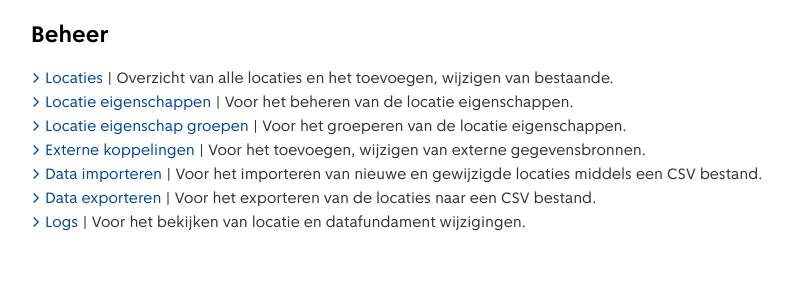
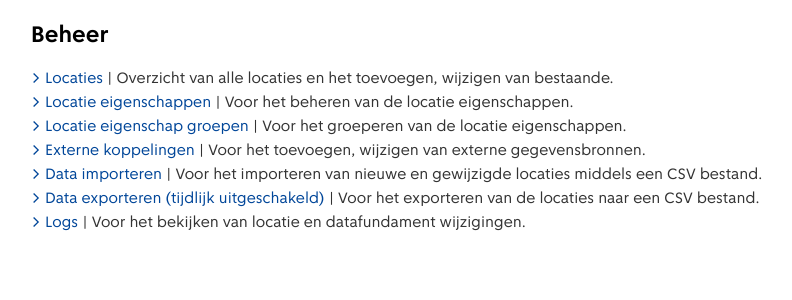
Before and after one commit to Amsterdam/fb-locatielijst, a Django app: page /locaties/beheer in a window 1280 px wide. Shown: the part 141-441 px from the top of the page, without its empty margins (1-793 px from the left). Run offline with Django 4.2, Linux system fonts and the light colour scheme; the visitor is signed in with stand-in values (Sample User, id 1); parts of the project's set-up code (start-up, migrations or seed data) failed here and were passed over.

Commit message:
Disable location export

```diff
--- a/src/locations/templates/locations/location-admin.html
+++ b/src/locations/templates/locations/location-admin.html
@@ -73,13 +73,13 @@
         | Voor het importeren van nieuwe en gewijzigde locaties middels een CSV bestand.
     </li>
     <li>
-        <a href="{% url 'locations_urls:location-export' %}">
+        <a href="#">
             <span class="icon">
                 <svg xmlns="http://www.w3.org/2000/svg" viewBox="0 0 32 32" aria-hidden="true" focusable="false">
                     <path fill-rule="evenodd" d="m9.757 32-2.9-2.91L19.937 16 6.857 2.91 9.757 0l16 16z"></path>
                 </svg>
             </span>
-            Data exporteren
+            Data exporteren (tijdlijk uitgeschakeld)
         </a>
         | Voor het exporteren van de locaties naar een CSV bestand.
     </li>
--- a/src/locations/urls.py
+++ b/src/locations/urls.py
@@ -33,7 +33,7 @@ urlpatterns = [
     path("<int:pandcode>/wijzigen", view=LocationUpdateView.as_view(), name="location-update"),
     path("toevoegen", view=LocationCreateView.as_view(), name="location-create"),
     path("beheer", view=LocationAdminView.as_view(), name="location-admin"),
-    path("export", view=LocationExportView.as_view(), name="location-export"),
+    #path("export", view=LocationExportView.as_view(), name="location-export"),
     path("import", LocationImportView.as_view(), name="location-import"),
     path("log/", view=LocationLogView.as_view(), name="location-log"),
     path("log/locatie/<int:pandcode>", view=LocationLogView.as_view(), name="location-detail-log"),
```
